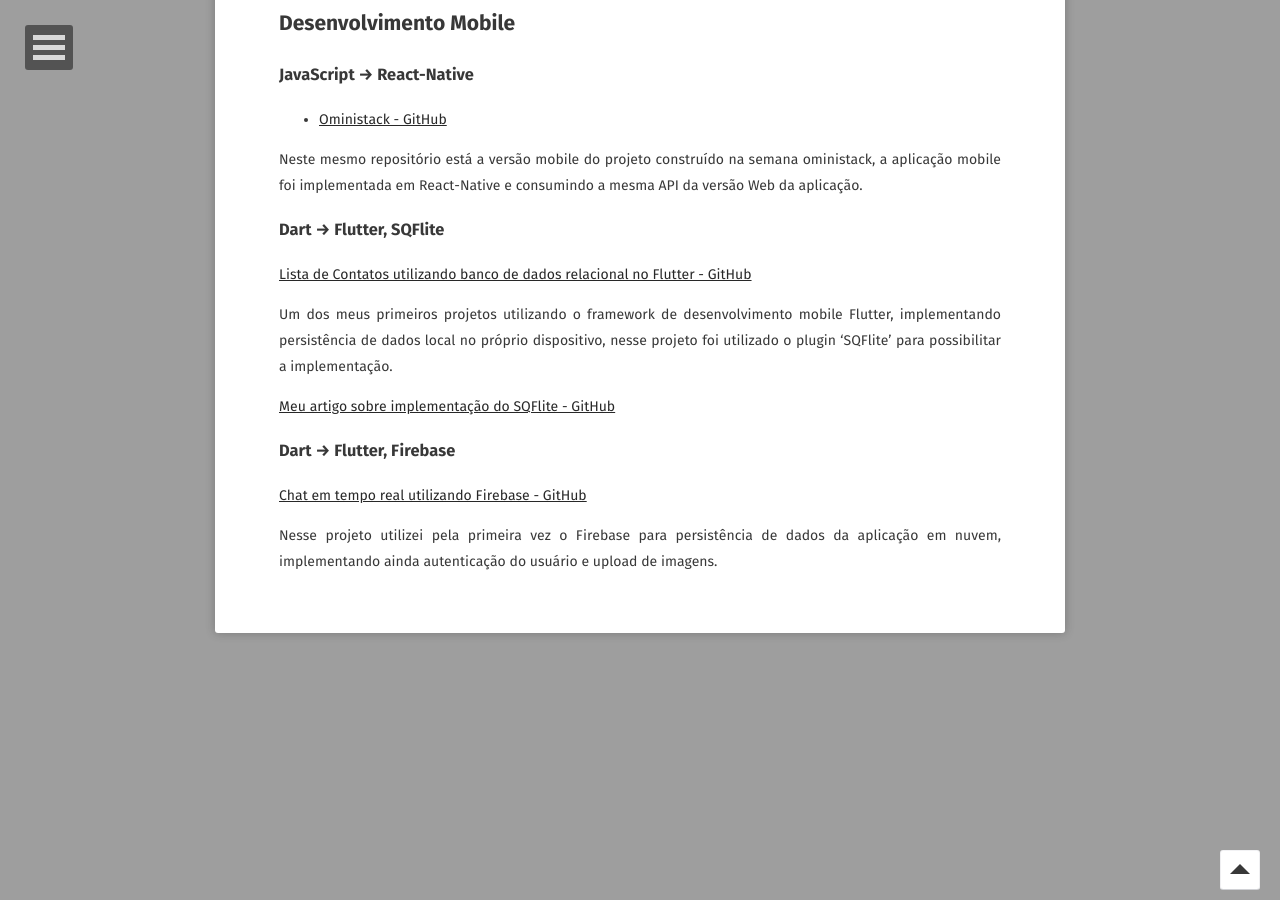
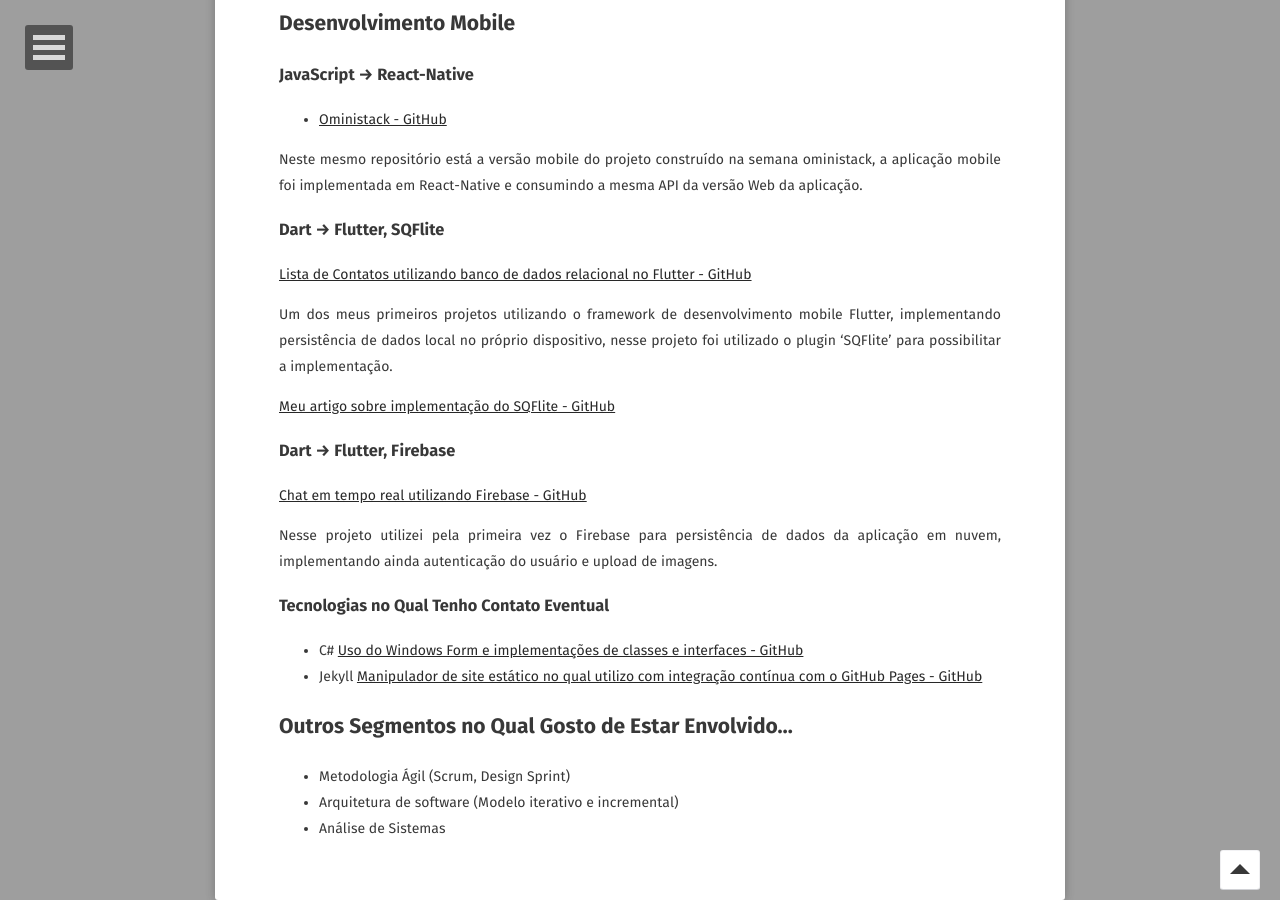
Before and after one commit to jsdaniell/jsdaniell.github.io, a Jekyll site: the page built from about/index.md, in a window 1280 px wide and 900 px high, scrolled down 1313 px. Built offline with Jekyll 4.4.1, drawn with Linux system fonts in a browser that asks for light colours; some web fonts are replaced.

Commit message:
Página 'Sobre' completa

```diff
--- a/about/index.md
+++ b/about/index.md
@@ -60,3 +60,14 @@
 [Chat em tempo real utilizando Firebase - GitHub](https://github.com/jsdaniell/online_chat_firebase)
 
 Nesse projeto utilizei pela primeira vez o Firebase para persistência de dados da aplicação em nuvem, implementando ainda autenticação do usuário e upload de imagens.
+
+### Tecnologias no Qual Tenho Contato Eventual
+
+- C# [Uso do Windows Form e implementações de classes e interfaces - GitHub](https://github.com/jsdaniell/aps_lpoo)
+- Jekyll [Manipulador de site estático no qual utilizo com integração contínua com o GitHub Pages - GitHub](https://github.com/jsdaniell/jsdaniell.github.io)
+
+## Outros Segmentos no Qual Gosto de Estar Envolvido...
+
+- Metodologia Ágil (Scrum, Design Sprint)
+- Arquitetura de software (Modelo iterativo e incremental)
+- Análise de Sistemas
```
